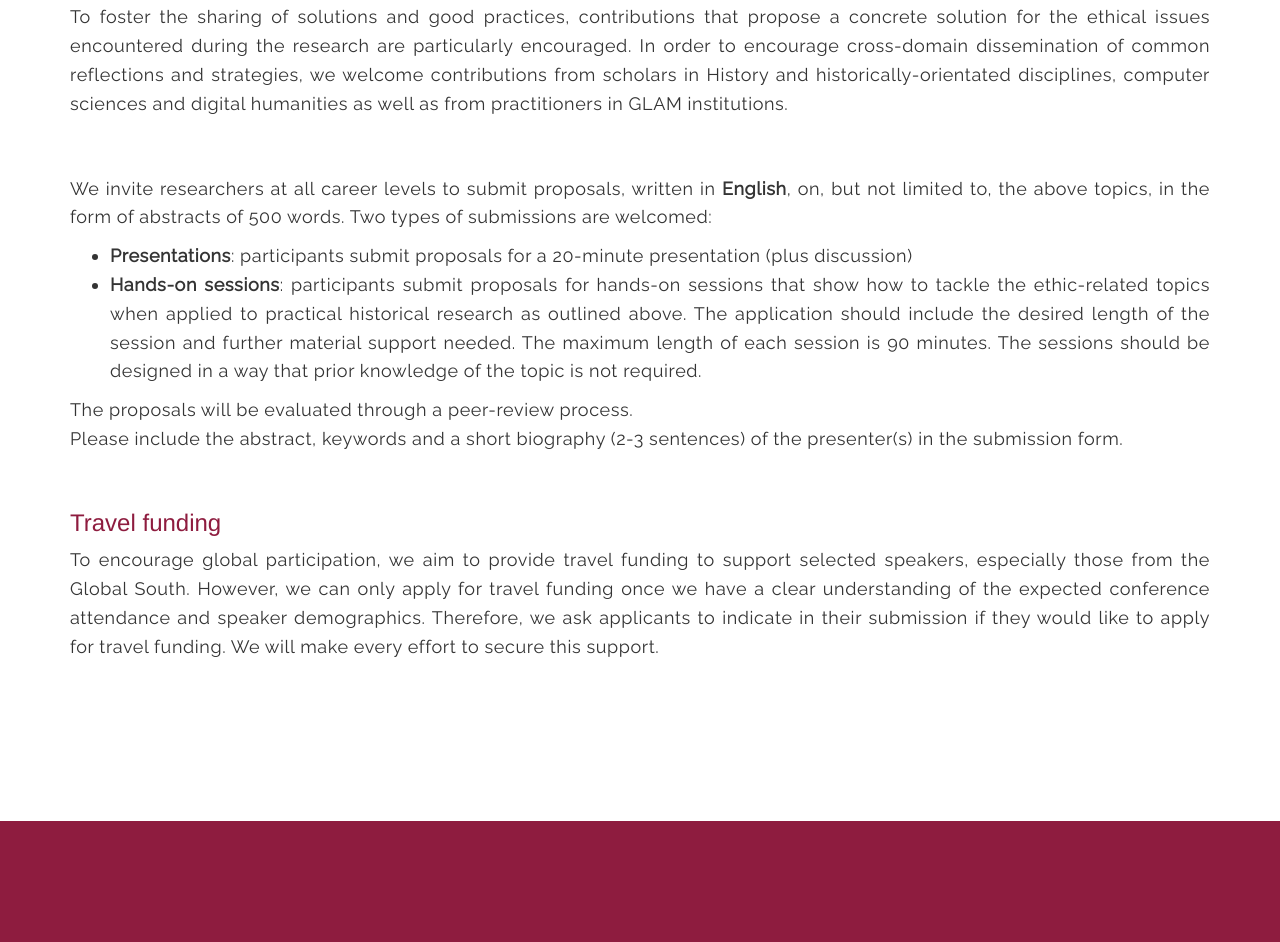
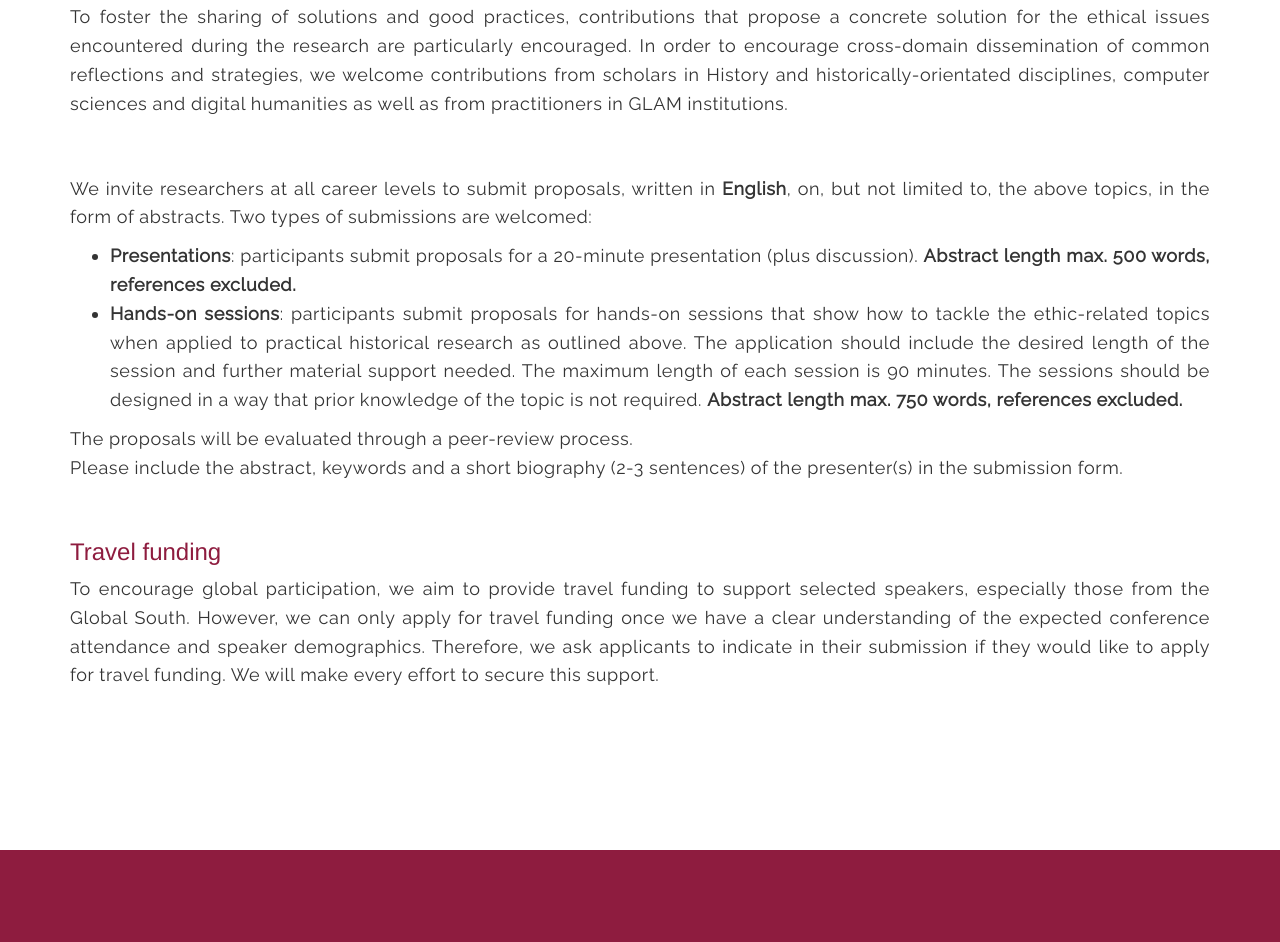
Before and after one commit to ieg-dhr/Data-Ethics, a plain HTML site: page index.html in a window 1280 px wide. Shown: the part 3177-4119 px from the top of the page. Drawn offline with nearby package versions, Linux system fonts and the light colour scheme.

Commit message:
Update abstract length

```diff
--- a/index.html
+++ b/index.html
@@ -130,12 +130,12 @@
                     <h3 class="color-red">Submission</h3>
                     <p class="color-black justify p-section margin-bottom-section">To foster the sharing of solutions and good practices, contributions that propose a concrete solution for the ethical issues encountered during the research are particularly encouraged.
                         In order to encourage  cross-domain dissemination of common reflections and strategies, we welcome contributions from scholars in History and historically-orientated disciplines, computer sciences and digital humanities as well as from practitioners in GLAM institutions. </p>
-                    <p class="color-black justify p-section">We invite researchers at all career levels to submit proposals, written in <b>English</b>, on, but not limited to, the above topics, in the form of abstracts of 500 words.
+                    <p class="color-black justify p-section">We invite researchers at all career levels to submit proposals, written in <b>English</b>, on, but not limited to, the above topics, in the form of abstracts.
                         Two types of submissions are welcomed: </p>
                     <ul class="color-black justify p-section">
-                        <li><b>Presentations</b>: participants submit proposals for a 20-minute presentation (plus discussion)
+                        <li><b>Presentations</b>: participants submit proposals for a 20-minute presentation (plus discussion). <b>Abstract length max. 500 words, references excluded.</b>
                         </li>
-                        <li><b>Hands-on sessions</b>: participants submit proposals for hands-on sessions that show how to tackle the ethic-related topics when applied to practical historical research as outlined above. The application should include the desired length of the session and further material support needed. The maximum length of each session is 90 minutes. The sessions should be designed in a way that prior knowledge of the topic is not required.
+                        <li><b>Hands-on sessions</b>: participants submit proposals for hands-on sessions that show how to tackle the ethic-related topics when applied to practical historical research as outlined above. The application should include the desired length of the session and further material support needed. The maximum length of each session is 90 minutes. The sessions should be designed in a way that prior knowledge of the topic is not required. <b>Abstract length max. 750 words, references excluded.</b>
                         </li>
                     </ul>
                     <p class="color-black justify p-section margin-bottom-section">The proposals will be evaluated through a peer-review process. <br> Please include the abstract, keywords and a short biography (2-3 sentences) of the presenter(s) in the submission form.</p>
```
